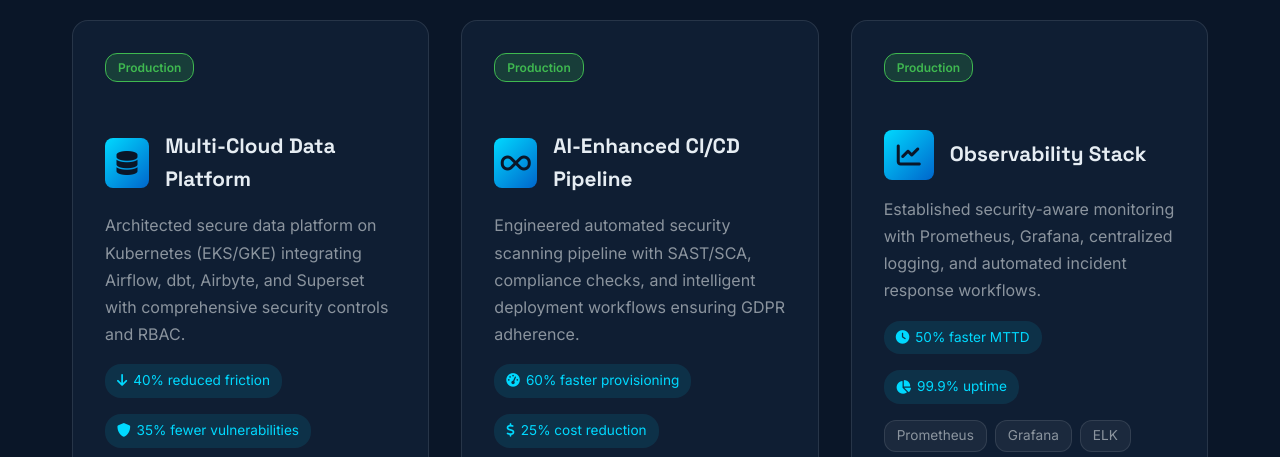
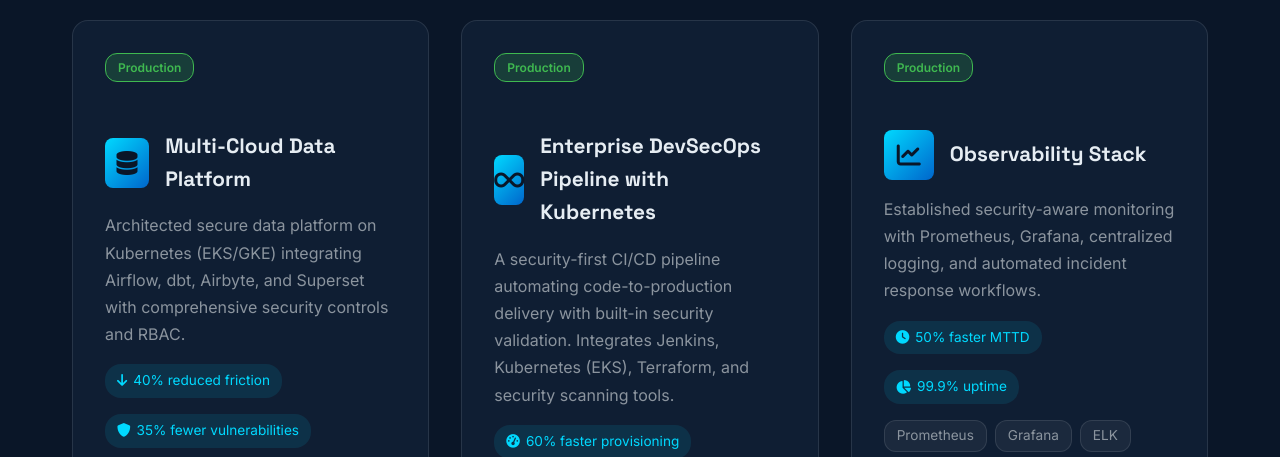
Before and after one commit to awaisdevops/awaisdevops.github.io, a plain HTML site: page index.html in a window 1280 px wide. Shown: the part 2460-2917 px from the top of the page. Drawn offline with Linux system fonts and the light colour scheme.

Commit message:
Update index.html

```diff
--- a/index.html
+++ b/index.html
@@ -221,11 +221,11 @@
                     </div>
                     <div class="project-header">
                         <div class="project-icon"><i class="fas fa-infinity"></i></div>
-                        <h3>AI-Enhanced CI/CD Pipeline</h3>
+                        <h3>Enterprise DevSecOps Pipeline with Kubernetes</h3>
                     </div>
                     <p class="project-description">
-                        Engineered automated security scanning pipeline with SAST/SCA, compliance checks,
-                        and intelligent deployment workflows ensuring GDPR adherence.
+                        A security-first CI/CD pipeline automating code-to-production delivery with built-in
+                        security validation. Integrates Jenkins, Kubernetes (EKS), Terraform, and security scanning tools.
                     </p>
                     <div class="project-metrics">
                         <div class="metric"><i class="fas fa-tachometer-alt"></i><span>60% faster provisioning</span></div>
```
